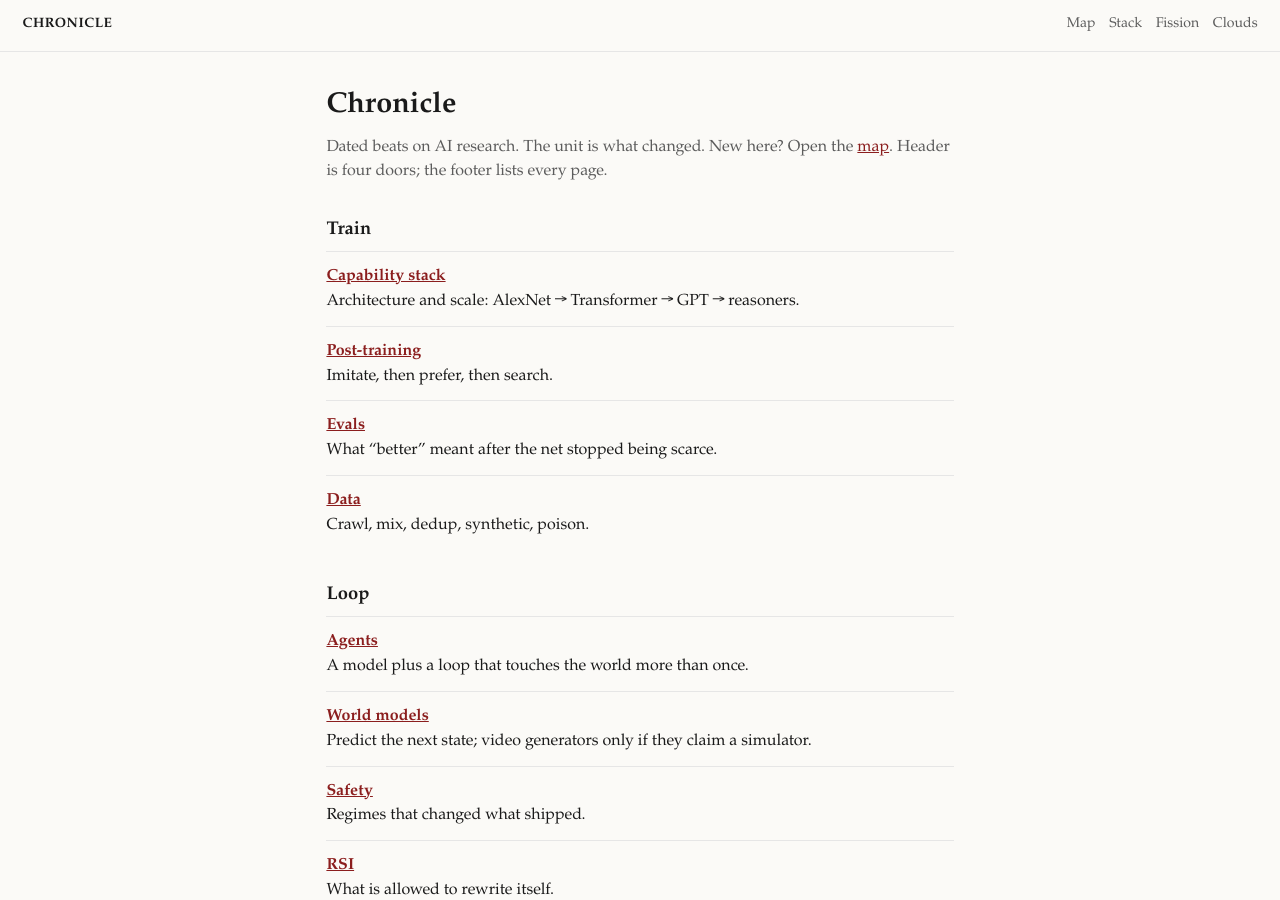
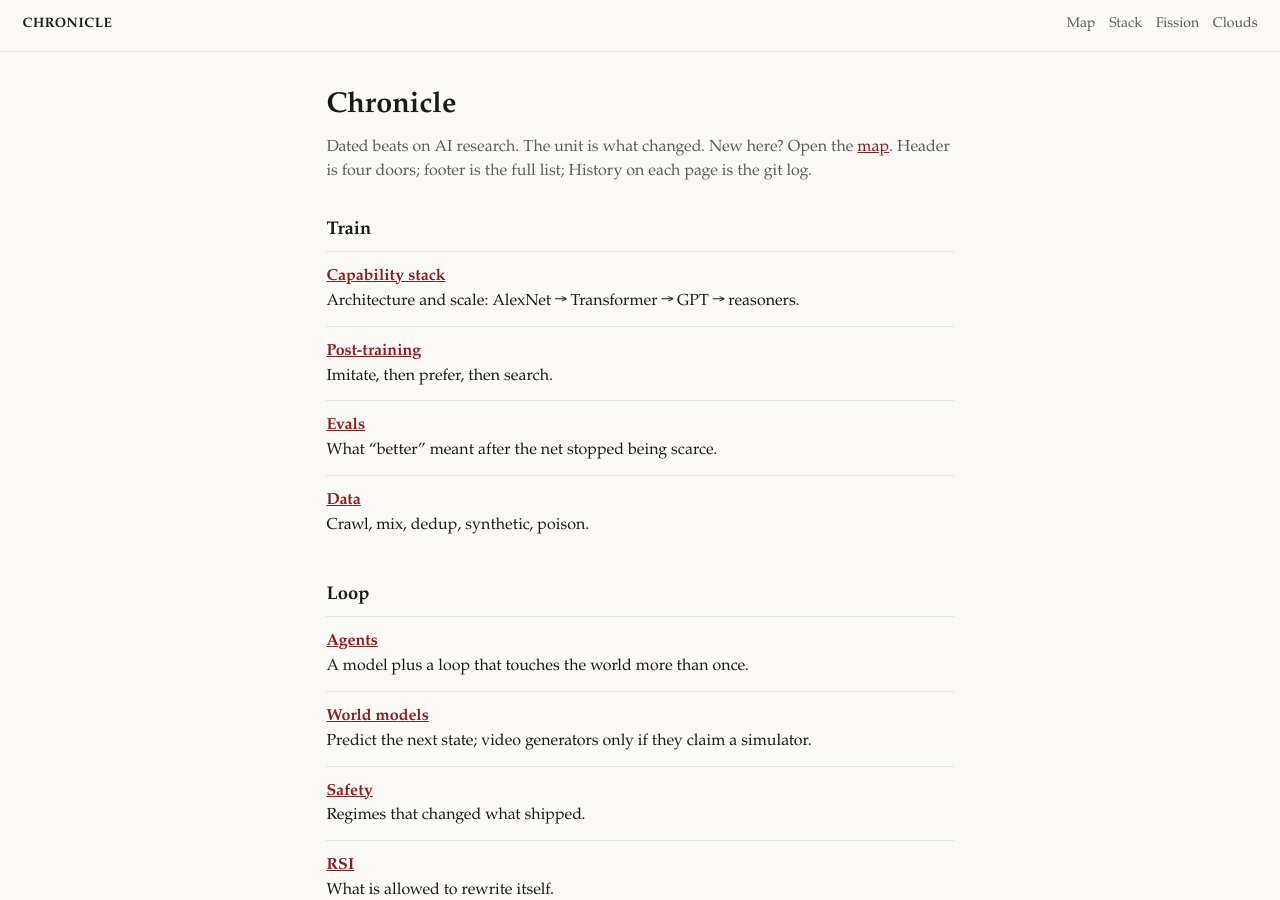
Before and after one commit to vandontduong/chronicle, a Jekyll site: the page built from index.md, in a window 1280 px wide and 900 px high. Built offline with Jekyll 4.4.1, drawn with Linux system fonts in a browser that asks for light colours; some of the changed text lies outside the part shown.

Commit message:
Home: match map groups; mention History

```diff
--- a/index.md
+++ b/index.md
@@ -5,7 +5,7 @@ title: Home
 
 # Chronicle
 
-<p class="lede">Dated beats on AI research. The unit is what changed. New here? Open the <a href="{{ '/timelines/' | relative_url }}">map</a>. Header is four doors; the footer lists every page.</p>
+<p class="lede">Dated beats on AI research. The unit is what changed. New here? Open the <a href="{{ '/timelines/' | relative_url }}">map</a>. Header is four doors; footer is the full list; History on each page is the git log.</p>
 
 ## Train
 
@@ -45,6 +45,11 @@ title: Home
   <li><strong><a href="{{ '/timelines/nvidia/' | relative_url }}">Nvidia</a></strong> CUDA to NVL72, plus the checks into the labs.</li>
   <li><strong><a href="{{ '/timelines/cerebras/' | relative_url }}">Cerebras</a></strong> Wafer-scale SRAM. Decode speed as the product.</li>
   <li><strong><a href="{{ '/timelines/clouds/' | relative_url }}">Clouds</a></strong> Who owns the rack, and who lent against the chip.</li>
+</ul>
+
+## Science
+
+<ul class="cards">
   <li><strong><a href="{{ '/timelines/techbio/' | relative_url }}">Techbio</a></strong> Structure models to clinic.</li>
   <li><strong><a href="{{ '/timelines/illumina/' | relative_url }}">Illumina</a></strong> The short-read meter.</li>
   <li><strong><a href="{{ '/timelines/intuitive/' | relative_url }}">Intuitive</a></strong> Console, wrist, installed base. Prostatectomy, then Ion.</li>
```
Also changed, not shown: other parts of index.md (+1 -1 lines).
